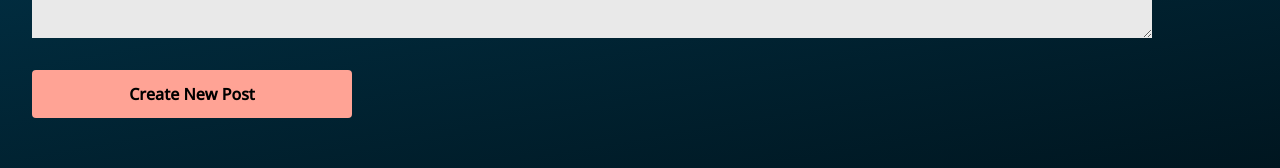
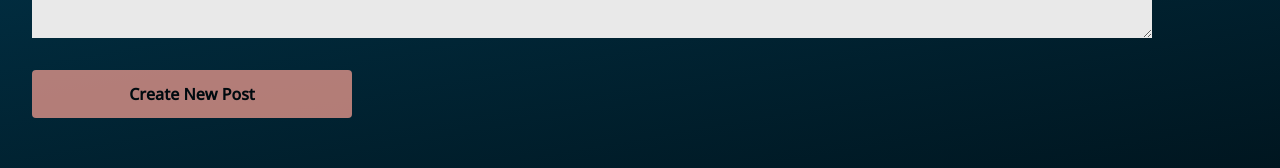
Before and after one commit to kaybee24/octopus-auth-client, a React (Vite) app: page /my-feed in a window 1280 px wide. Shown: the part 306-474 px from the top of the page. Built offline with nearby package versions, Linux system fonts and the light colour scheme; no server answers.

Commit message:
disable new post button

```diff
--- a/package.json
+++ b/package.json
@@ -14,6 +14,7 @@
     "@chakra-ui/react": "^2.4.2",
     "@emotion/react": "^11.10.5",
     "@emotion/styled": "^11.10.5",
+    "date-fns": "^2.29.3",
     "framer-motion": "^7.6.15",
     "react": "^18.2.0",
     "react-burger-menu": "^3.0.8",
--- a/src/components/Feed.jsx
+++ b/src/components/Feed.jsx
@@ -1,8 +1,8 @@
 import React, { useEffect } from "react";
 import ScrollToTop from "./scrollToTop";
+import { format, compareAsc } from 'date-fns';
 
 export default function MyFeed({ user, posts, setPosts, search, setSearch }) {
-
   useEffect(() => {
     if (user) {
       // console.log("user is available, getting messages..");
--- a/src/components/NewPost.jsx
+++ b/src/components/NewPost.jsx
@@ -1,11 +1,20 @@
-import React from "react";
+import React, {useState} from "react";
 import { useCallback } from "react";
 
 const NewPost = ({setPosts}) => {
+  const [disabled, setDisabled] = useState(false);
+  const [message, setMessage] = useState("");
+
+  const handleMessageChange = (event) => {
+    setMessage(event.target.value);
+  };
+
   const handleSubmit = useCallback((event) => {
     event.preventDefault();
     const form = event.target;
     const formData = new FormData(form);
+    setDisabled(true);
+
     var object = {};
     formData.forEach(function (value, key) {
       object[key] = value;
@@ -34,8 +43,20 @@ const NewPost = ({setPosts}) => {
     <div className="container w-full max-w-7xl px-4 mt-6">
       <h2 className='text-4xl uppercase font-paytoneOne text-offwhite-900'>What&apos;s on your mind?</h2>
       <form className="w-full flex flex-col py-4 font-openSans" onSubmit={handleSubmit}>
-        <textarea className="p-5 my-2 bg-grey-100 outline-ocean-700 max-w-[70rem]" name="message" type="text" placeholder="Tell us what is on your mind" rows="4"></textarea>
-        <button className='bg-coral-500 hover:bg-coral-900 max-w-xs py-3 my-6 rounded font-OpenSans font-bold'>Create New Post</button>
+        <textarea
+          className="p-5 my-2 bg-grey-100 outline-ocean-700 max-w-[70rem]"
+          name="message"
+          type="text"
+          placeholder="Tell us what is on your mind"
+          rows="4"
+          onChange={handleMessageChange}
+          value={message}>
+        </textarea>
+        <button
+         disabled={!message}
+        className='bg-coral-500 hover:bg-coral-900 disabled:opacity-70 disabled:pointer-events-none max-w-xs py-3 my-6 rounded font-OpenSans font-bold'>
+          Create New Post
+          </button>
       </form>
     </div>
   );
```
Also changed, not shown: 1 other file (tests, documents, lock files or other folders).
